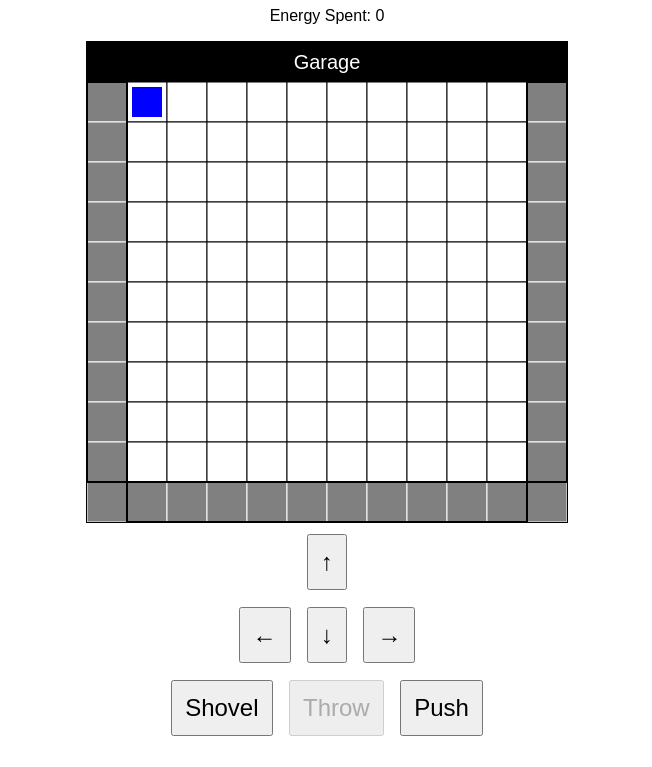
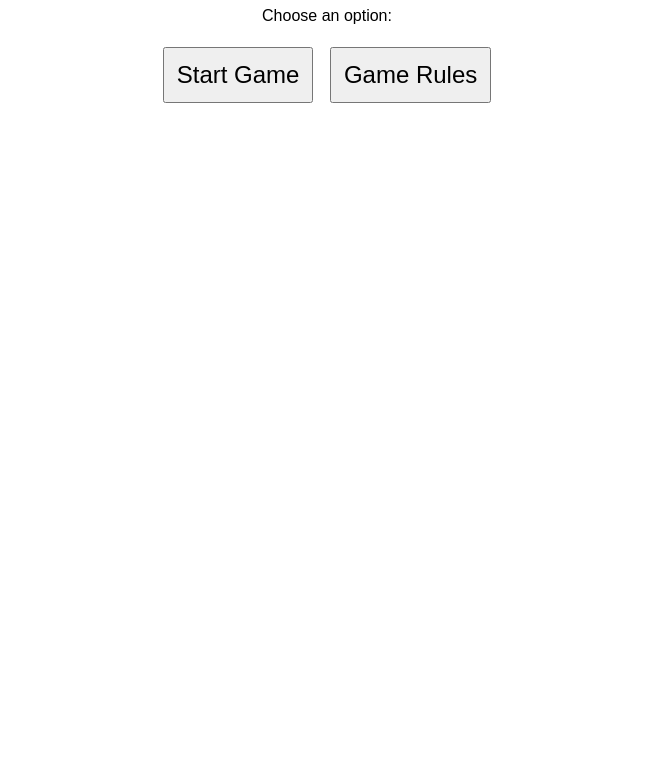
Before and after one commit to mackg867/snow_shovel_game, a plain HTML site: page index.html in a window 1280 px wide. Shown: the part 93-860 px from the top of the page, without its empty margins (313-965 px from the left). After the commit the page ends 800 px from the top, so only its background shows below. Drawn offline with Linux system fonts and the light colour scheme.

Commit message:
Update index.html

```diff
--- a/index.html
+++ b/index.html
@@ -2,61 +2,26 @@
 <html lang="en">
 <head>
   <meta charset="UTF-8" />
-  <!-- Make the game fit the screen size and remove the default zoom -->
+  <title>Snow Shoveling Game - Landing</title>
   <meta name="viewport" content="width=device-width, initial-scale=1.0, user-scalable=no"/>
-  <title>Snow Shoveling Game (Mobile)</title>
   <style>
-    /* Add some margin/padding to get white space at the edges */
     body {
       margin: 10px;
       padding: 10px;
       text-align: center;
       font-family: Arial, sans-serif;
     }
-    /* Make the canvas responsive, but don’t exceed its natural 480px width */
-    #gameCanvas {
-      border: 1px solid black;
-      width: 100%;
-      max-width: 480px;
-      height: auto; /* maintain aspect ratio */
-      display: block;
-      margin: 0 auto;
-    }
-    /* Increase button size for easier tapping */
     button {
       font-size: 24px;
       padding: 12px;
       margin: 6px;
     }
-    .dpad-row {
-      margin: 5px 0;
-    }
   </style>
 </head>
 <body>
-  <h1>Snow Shoveling Game</h1>
-  <p id="energyCounter">Energy Spent: 0</p>
-  <canvas id="gameCanvas" width="480" height="480"></canvas>
-
-  <!-- On-screen controls -->
-  <div id="controls">
-    <!-- D-Pad -->
-    <div class="dpad-row">
-      <button id="upBtn">↑</button>
-    </div>
-    <div class="dpad-row">
-      <button id="leftBtn">←</button>
-      <button id="downBtn">↓</button>
-      <button id="rightBtn">→</button>
-    </div>
-    <!-- Actions -->
-    <div class="dpad-row">
-      <button id="shovelBtn">Shovel</button>
-      <button id="throwBtn">Throw</button>
-      <button id="pushBtn">Push</button>
-    </div>
-  </div>
-
-  <script src="game.js"></script>
+  <h1>Welcome to the Snow Shoveling Game</h1>
+  <p>Choose an option:</p>
+  <button onclick="window.location.href='game.html';">Start Game</button>
+  <button onclick="window.location.href='rules.html';">Game Rules</button>
 </body>
 </html>
```
